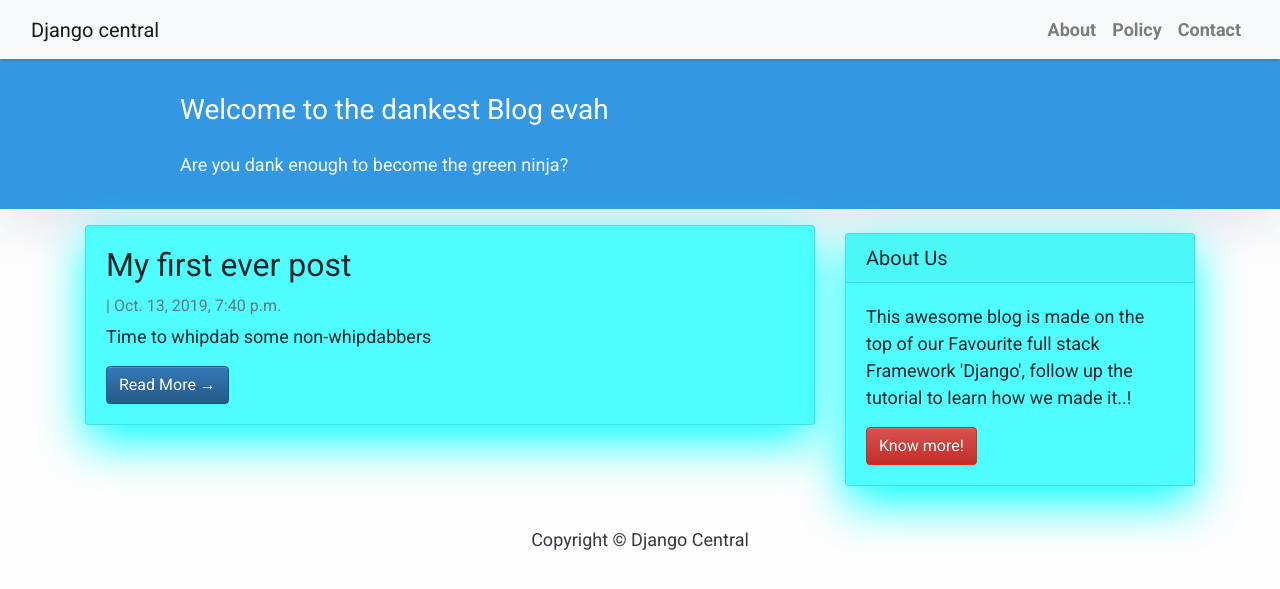
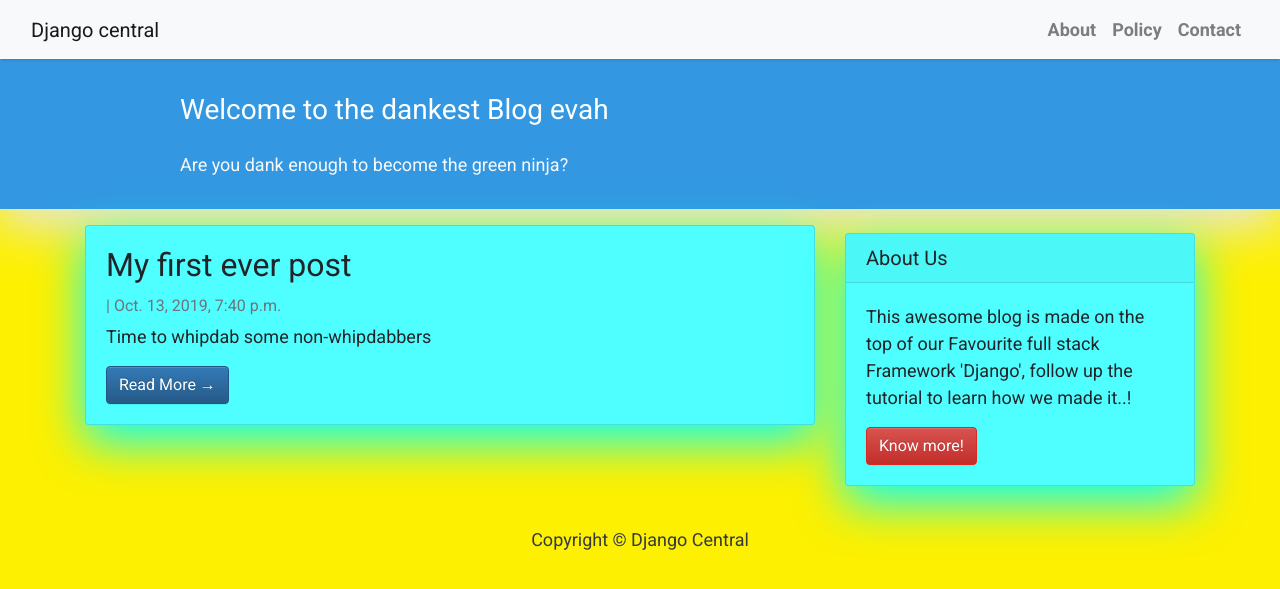
Before and after one commit to andreryg/blog, a Django app: page / in a window 1280 px wide. Shown: the top 589 px of the page. Run offline with Django 3.2, Linux system fonts and the light colour scheme; data comes from the database, SQL or seed files in the repository; some libraries are stand-ins or nearby versions.

Commit message:
Add initial site

```diff
--- a/mysite/blog/templates/index.html
+++ b/mysite/blog/templates/index.html
@@ -4,7 +4,7 @@
     body {
         font-family: "Roboto", sans-serif;
         font-size: 18px;
-        background-color: #fdfdfd;
+        background-color: #fdf000;
     }
 
     .head_text {
```
Also changed, not shown: 1 other file.
